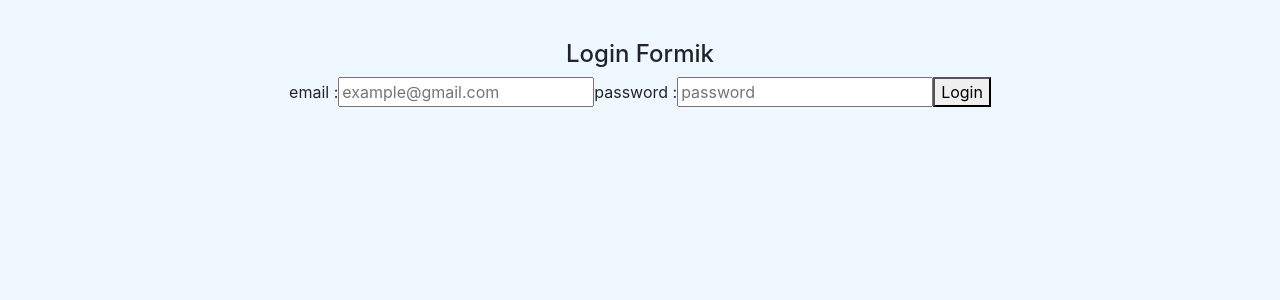
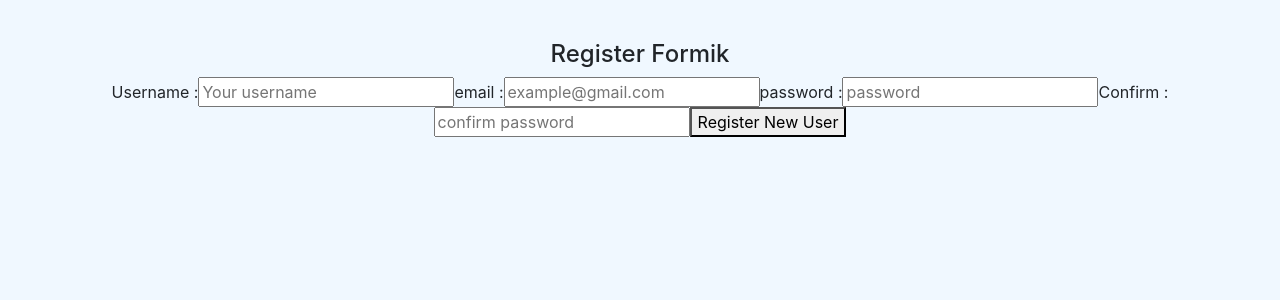
Before and after one commit to gabramos10/proyectoReact, a React (Create React App) app: page / in a window 1280 px wide. Shown: the top 300 px of the page. Built offline with nearby package versions, Linux system fonts and the light colour scheme.

Commit message:
register FORMIK

```diff
--- a/src/App.js
+++ b/src/App.js
@@ -11,6 +11,7 @@
 import ContacList from './ejercicios/ContacList';
 import OptionalRender from './components/pure/optionalRender';
 import LoginFormik from './components/pure/forms/loginFormik';
+import RegisterFormik from './components/pure/forms/registerFormik';
 
 function App() {
   return (
@@ -32,7 +33,8 @@
 
 
         {/**ejemplo de uso de formik y yup*/}
-        <LoginFormik></LoginFormik>
+        {/* <LoginFormik></LoginFormik> */}
+        <RegisterFormik></RegisterFormik>
 
 
         {/* <Ejemplo1></Ejemplo1> */}
--- /dev/null
+++ b/src/components/pure/forms/registerFormik.jsx
@@ -0,0 +1,154 @@
+import React from 'react';
+import {Formik, Field, Form, ErrorMessage} from 'formik';
+import * as Yup from 'yup';
+
+//models
+
+import {User} from '../../../models/user.class'
+import { ROLES } from '../../../models/roles.enum';
+
+const RegisterFormik = () => {
+
+    let user = new User();
+
+    const initialValues = {
+        username: '',
+        email: '',
+        password: '',
+        confirm: '', // to confirm password
+        role: ROLES.USER
+    }
+
+
+    const registerSchema = Yup.object().shape(
+        {
+            username: Yup.string()
+                .min(6, 'UserName mas largo')
+                .max(12, 'Username mas corto')
+                .required('username requerido'),
+
+            email: Yup.string()
+                .email('Invalid email format')
+                .required('email is required'),
+
+            role: Yup.string()
+                .oneOf([ROLES.USER, ROLES.ADMIN], 'you must select a role: User / Admin')
+                .required('role is required'),
+
+            password: Yup.string()
+                .min(8,'password mas larga')
+                .required('password is required'),
+
+            confirm: Yup.string()
+                .when("password", {
+                    is: value => (value && value.length > 0 ? true : false),
+                    then: Yup.string().oneOf(
+                        [Yup.ref("password")],
+                        'password must match!'
+                    )
+                }).required('you confirm the password')
+
+        }
+
+    )
+
+
+
+    const submit = () =>{
+        alert('register user')
+    }
+
+    return (
+        <div>
+            <h4>Register Formik</h4>
+            <Formik
+                initialValues={initialValues}
+                validationSchema= {registerSchema}
+                onSubmit={async (values) => {
+                    await new Promise((r) => setTimeout(r, 1000));
+                    alert(JSON.stringify(values, null, 2));
+                }}
+            >
+            {({ values,
+                    touched,
+                    errors,
+                    isSubmitting,
+                    handleChange,
+                    handleBlur }) => (
+                        <Form>
+                            <label htmlFor="username">Username :</label>
+                            <Field id="username" type='text' name="username" placeholder="Your username" />
+
+                            {/** error eusername */}
+                            {
+                                errors.username && touched.username &&
+                                (
+                                    <ErrorMessage name='username' component='div'></ErrorMessage>
+                                )
+                            }
+
+
+                            <label htmlFor="email">email :</label>
+                            <Field id="email" type='email' name="email" placeholder="example@gmail.com" />
+
+                            {/** error email */}
+                            {
+                                errors.email && touched.email &&
+                                (
+                                    <ErrorMessage name='email' component='div'></ErrorMessage>
+                                )
+                            }
+
+                            {/** error password */}
+                            {
+                                errors.password && touched.password &&
+                                (
+                                    <ErrorMessage name='password' component='div'></ErrorMessage>
+                                )
+                            }
+
+
+
+                            <label htmlFor="password">password :</label>
+                            <Field
+                                id="password"
+                                name="password"
+                                placeholder="password"
+                                type="password"
+                            />
+
+
+                             {/** error password */}
+                             {
+                                errors.confirm && touched.confirm &&
+                                (
+                                    <ErrorMessage name='confirm' component='div'></ErrorMessage>
+                                )
+                            }
+
+
+
+                            <label htmlFor="confirm">Confirm :</label>
+                            <Field
+                                id="confirm"
+                                name="confirm"
+                                placeholder="confirm password"
+                                type="password"
+                            />
+                            <button type="submit">Register New User</button>
+
+                            {isSubmitting ? (<p>sending your credential..</p>) : null }
+
+
+                        </Form>
+                    )
+            }
+
+
+
+            </Formik>
+        </div>
+    );
+}
+
+export default RegisterFormik;
--- /dev/null
+++ b/src/models/roles.enum.js
@@ -0,0 +1,5 @@
+export const ROLES = {
+    USER: "user",
+    ADMIN: "admin"
+
+}
--- /dev/null
+++ b/src/models/user.class.js
@@ -0,0 +1,16 @@
+import { ROLES } from "./roles.enum";
+
+export class User{
+    username= '';
+    email= '';
+    password= '';
+    role = ROLES.USER;
+
+
+    constructor(username, email, password, role){
+        this.username = username;
+        this.email = email;
+        this.password = password;
+        this.role= role;
+    }
+}
```
